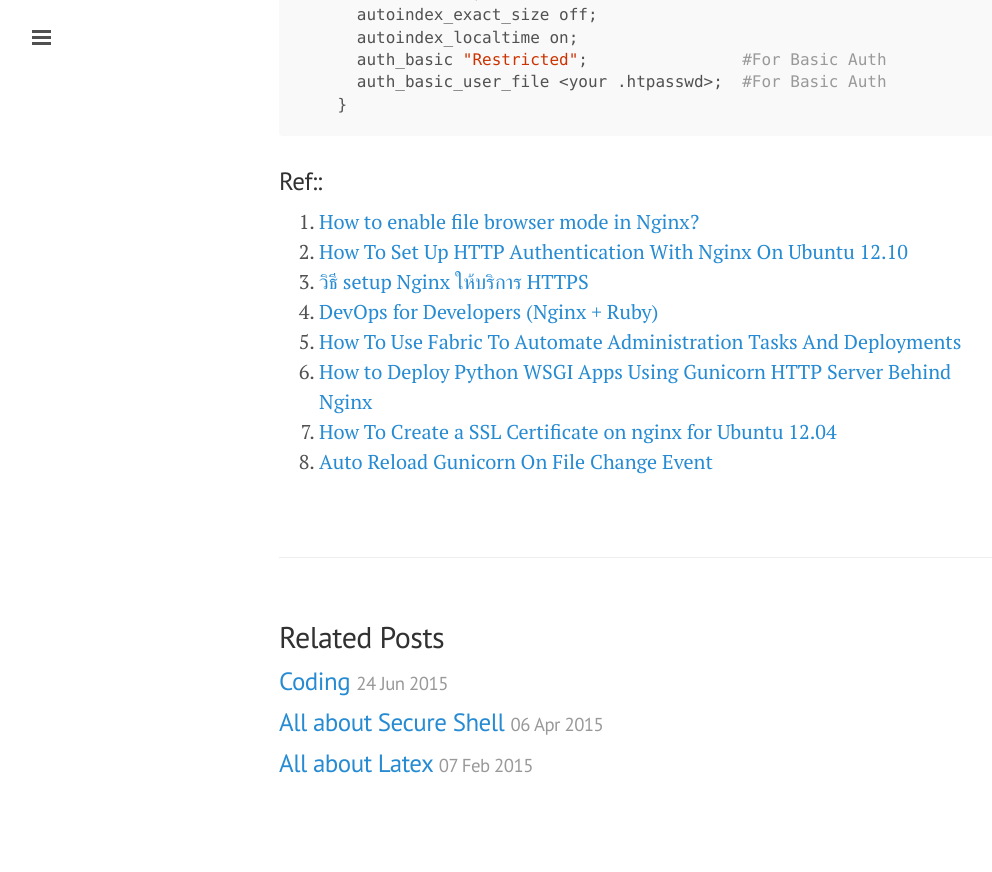
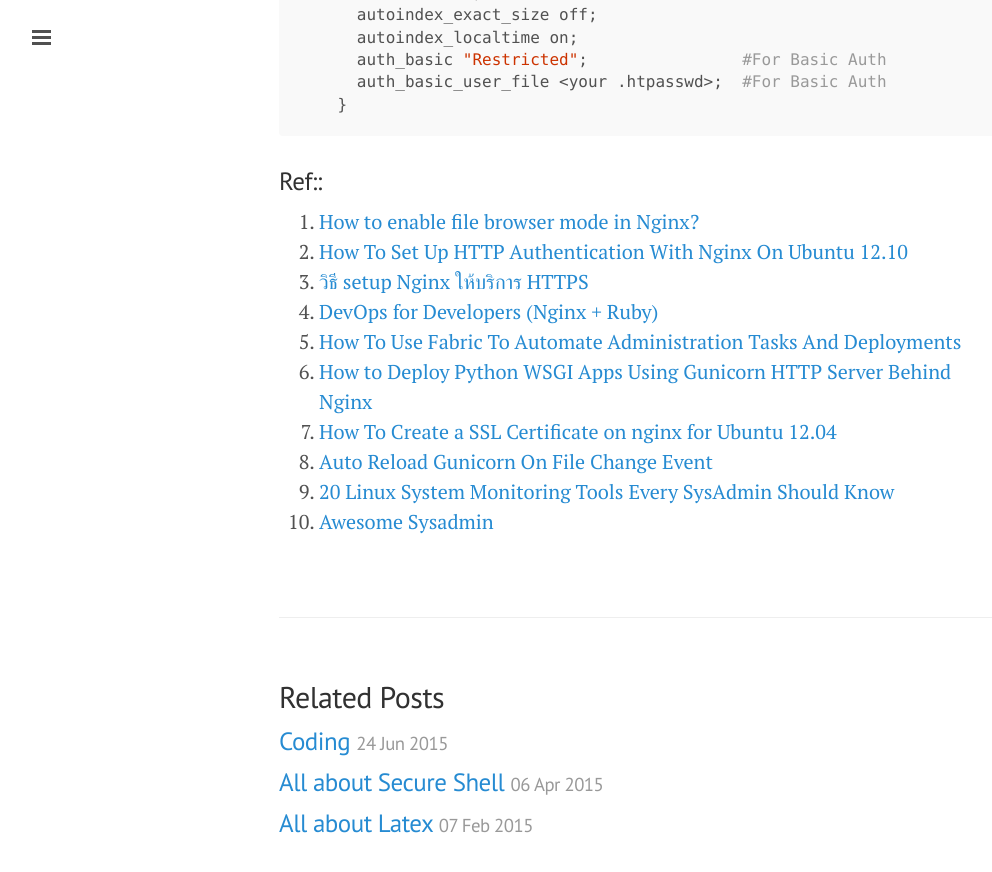
Before and after one commit to ibotdotout/ibotdotout.github.io, a Jekyll site: the page built from _posts/2014-08-09-dev-ops.md, in a window 1280 px wide and 900 px high, scrolled down 1176 px. Shown: the top 872 px of the window, without its empty margins (1-993 px from the left). Built offline with Jekyll 4.4.1, drawn with Linux system fonts in a browser that asks for light colours; Markdown is read by kramdown in place of the engine named in the settings; before the commit the page ends 2016 px from its top, so only the background shows below that.

Commit message:
update sysadmin

```diff
--- a/_posts/2014-08-09-dev-ops.md
+++ b/_posts/2014-08-09-dev-ops.md
@@ -61,3 +61,6 @@ edit your nginx.conf
 6. [How to Deploy Python WSGI Apps Using Gunicorn HTTP Server Behind Nginx](https://www.digitalocean.com/community/tutorials/how-to-deploy-python-wsgi-apps-using-gunicorn-http-server-behind-nginx)
 7. [How To Create a SSL Certificate on nginx for Ubuntu 12.04](https://www.digitalocean.com/community/tutorials/how-to-create-a-ssl-certificate-on-nginx-for-ubuntu-12-04)
 8. [Auto Reload Gunicorn On File Change Event](http://bryanhelmig.com/auto-reload-gunicorn-on-file-change-event/)
+9. [20 Linux System Monitoring Tools Every SysAdmin Should
+Know](http://www.cyberciti.biz/tips/top-linux-monitoring-tools.html)
+10. [Awesome Sysadmin](https://github.com/n1trux/awesome-sysadmin)
```
